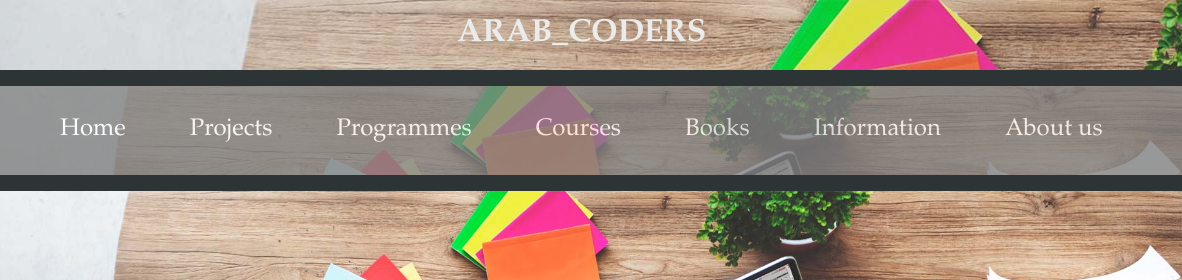
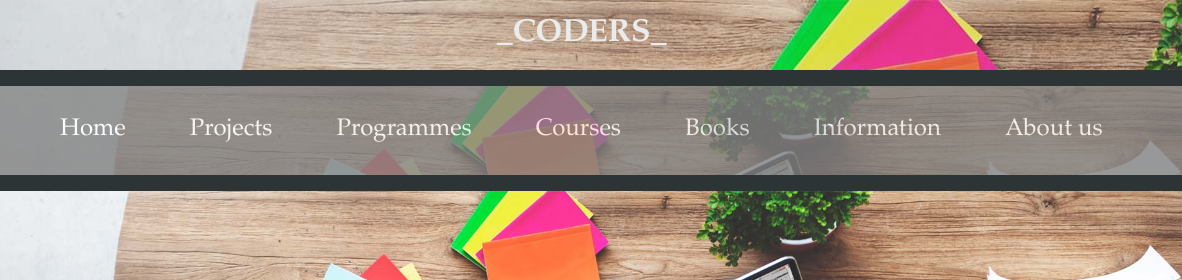
Before and after one commit to Ibrahim0963/simple_site, a plain HTML site: page index.html in a window 1280 px wide. Shown: the top 280 px of the page, 98-1280 px from the left. Drawn offline with Linux system fonts and the light colour scheme; files whose address does not match are found by name.

Commit message:
Update index.html

```diff
--- a/index.html
+++ b/index.html
@@ -160,7 +160,7 @@
 
 		<header>
 			<a href="#"><img class="logo" src="images/logo2.png" alt="logo" /></a>
-			ARAB_CODERS
+			_CODERS_
 		</header>
 
 			<!-- navigation-->
```
